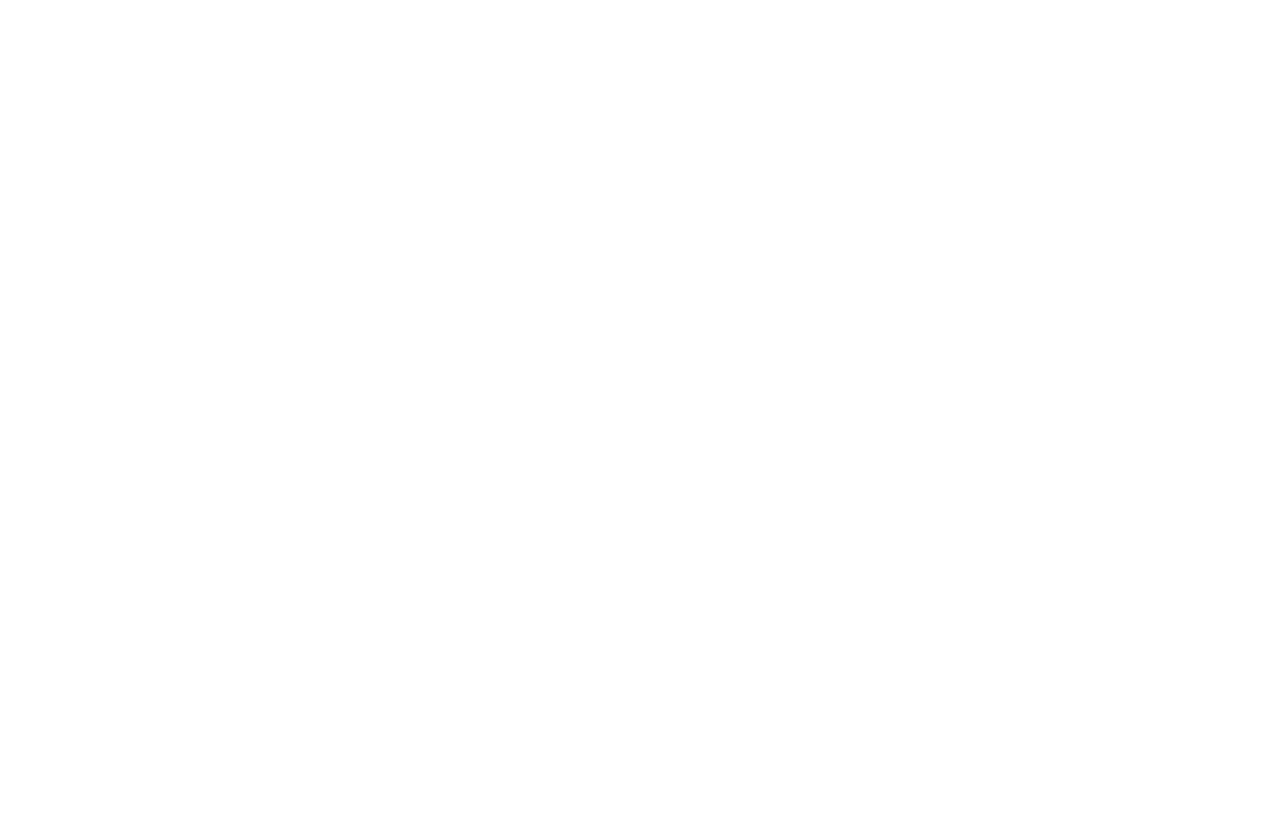
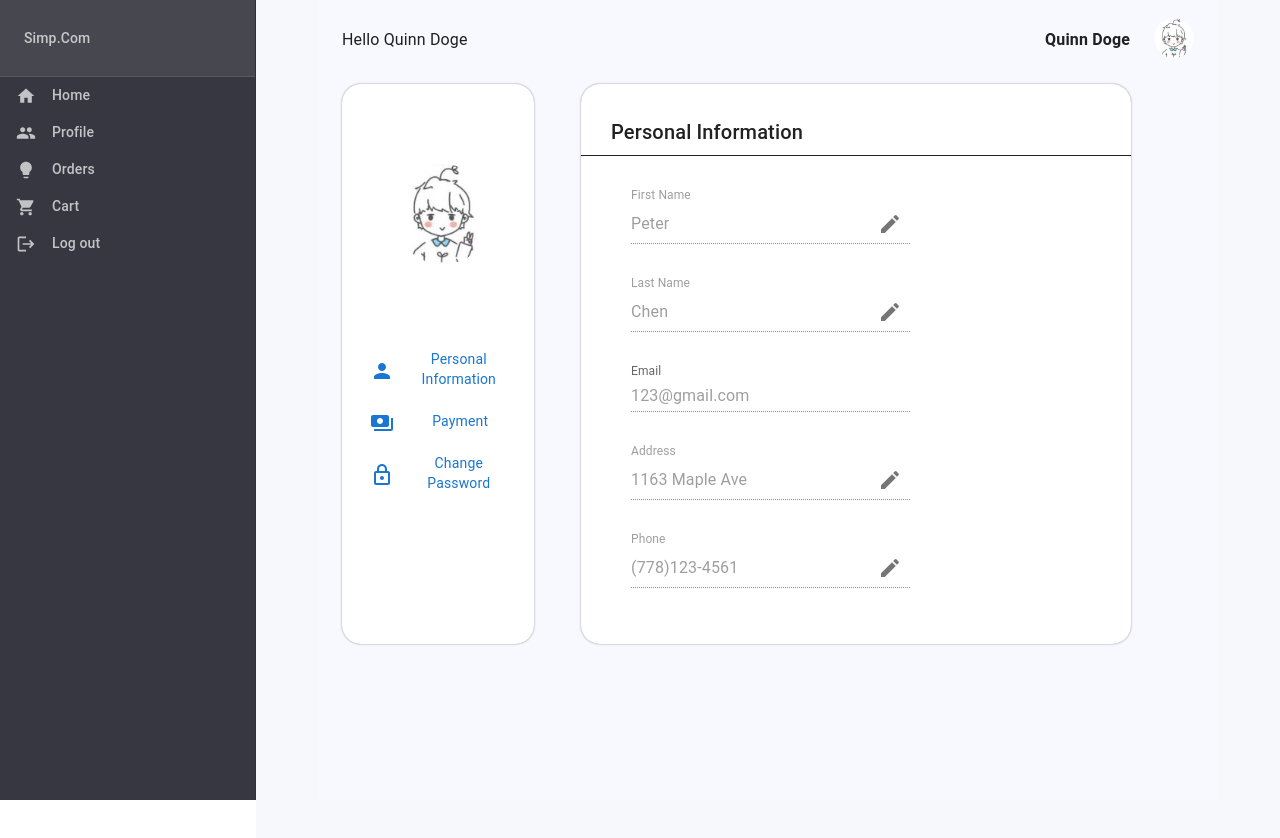
Before and after one commit to royroyzhong/Simp.Com, a React (Create React App) app in the folder frontend/: page / in a window 1280 px wide. Shown: the top 838 px of the page. Before the commit the page ends 800 px from the top, so only its background shows below. Built offline with nearby package versions, Linux system fonts and the light colour scheme.

Commit message:
before merge

```diff
--- a/frontend/src/App.js
+++ b/frontend/src/App.js
@@ -1,38 +1,38 @@
 // import logo from "./logo.svg";
-import OrderTracking from './component/orders/OrderTracking';
+import OrderTracking from "./component/orders/OrderTracking";
 import "./App.css";
 import Cart from "./component/cart/Cart";
 import Dashboard from "./component/dashboard/Dashboard";
 import Login from "./component/loginComponent/LoginPage";
-
-//import ProfilePage from "./component/profileComponent/ProfilePage";
-
-import ItemInCart from './component/cart/ItemInCart';
-
+import ProfilePage from "./component/profileComponent/ProfilePage";
+import ItemInCart from "./component/cart/ItemInCart";
 import { BrowserRouter, Routes, Route } from "react-router-dom";
-//import CustomerPage from "./component/customerPageComponent/CustomerPage";
-
+import CustomerPage from "./component/customerPageComponent/CustomerPage";
 // import ChangePassword from "./component/profileComponent/ChangePasswordPage";
-
 
 function App() {
   return (
     <div className="App">
-      {/* <BrowserRouter>
+      <BrowserRouter>
         <Routes>
-          <Route exact path="/" element={<Login />} />
+          <Route
+            exact
+            path="/"
+            element={
+              <CustomerPage>
+                <ProfilePage />
+              </CustomerPage>
+            }
+          />
           <Route exact path="/login" element={<Login />} />
           <Route exact path="/dashboard" element={<Dashboard />} />
         </Routes>
-      </BrowserRouter> */}
-
+      </BrowserRouter>
 
       {/* <ProfilePage /> */}
       {/* <Dashboard /> */}
       {/* <Cart /> */}
-      {/*<OrderTracking /> */}
-      {/* <CustomerPage /> */}
-
+      {/* <OrderTracking /> */}
     </div>
   );
 }
--- a/frontend/src/component/customerPageComponent/CustomerPage.js
+++ b/frontend/src/component/customerPageComponent/CustomerPage.js
@@ -1,8 +1,9 @@
-import * as React from 'react';
-import { createTheme, ThemeProvider } from '@mui/material/styles';
-import Box from '@mui/material/Box';
-import Navigator from '../navigator/Navigator';
+import * as React from "react";
+import { createTheme, ThemeProvider } from "@mui/material/styles";
+import Box from "@mui/material/Box";
+import Navigator from "../navigator/Navigator";
 import CustomerPageRigheContent from "./CustomerPageRightContent";
+import ProfilePage from "../profileComponent/ProfilePage";
 
 let theme = createTheme({});
 theme = {
@@ -11,15 +12,15 @@ theme = {
     MuiDrawer: {
       styleOverrides: {
         paper: {
-          backgroundColor: '#363740',
+          backgroundColor: "#363740",
         },
       },
     },
     MuiListItemButton: {
       styleOverrides: {
         root: {
-          '&.Mui-selected': {
-            color: '#4fc3f7',
+          "&.Mui-selected": {
+            color: "#4fc3f7",
           },
         },
       },
@@ -35,10 +36,10 @@ theme = {
     MuiListItemIcon: {
       styleOverrides: {
         root: {
-          color: 'inherit',
-          minWidth: 'auto',
+          color: "inherit",
+          minWidth: "auto",
           marginRight: theme.spacing(2),
-          '& svg': {
+          "& svg": {
             fontSize: 20,
           },
         },
@@ -49,24 +50,29 @@ theme = {
 
 const drawerWidth = 256;
 
-export default function Paperbase() {
-
+export default function Paperbase(props) {
   return (
     <ThemeProvider theme={theme}>
-      <Box sx={{ display: 'flex', minHeight: '200vh' }}>
+      <Box sx={{ display: "flex", minHeight: "200vh" }}>
         <Box
           component="nav"
           sx={{ width: { sm: drawerWidth }, flexShrink: { sm: 0 } }}
         >
           <Navigator
             PaperProps={{ style: { width: drawerWidth } }}
-            sx={{ display: { sm: 'block', xs: 'none' } }}
+            sx={{ display: { sm: "block", xs: "none" } }}
           />
         </Box>
-        <Box sx={{ flex: 1, display: 'flex', flexDirection: 'column', bgcolor: '#F7F8FC'}}>
 
-            <CustomerPageRigheContent />
-
+        <Box
+          sx={{
+            flex: 1,
+            display: "flex",
+            flexDirection: "column",
+            bgcolor: "#F7F8FC",
+          }}
+        >
+          {props.children}
         </Box>
       </Box>
     </ThemeProvider>
```
Also changed, not shown: frontend/src/component/profileComponent/ProfilePage.js (+7 -0 lines).
